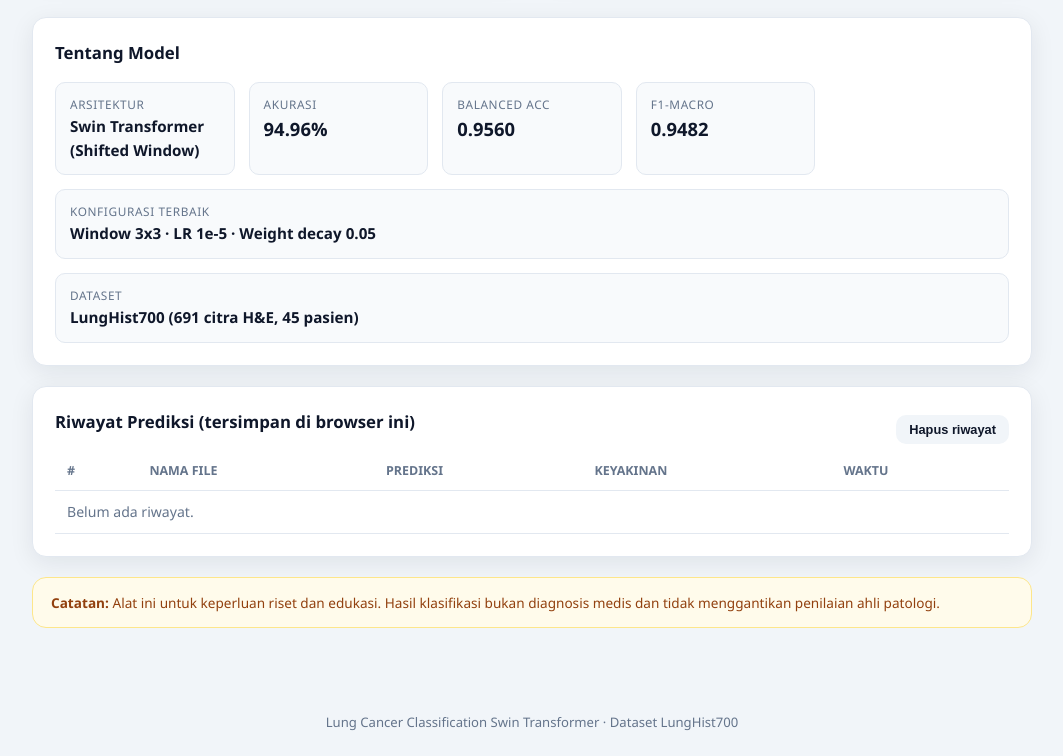
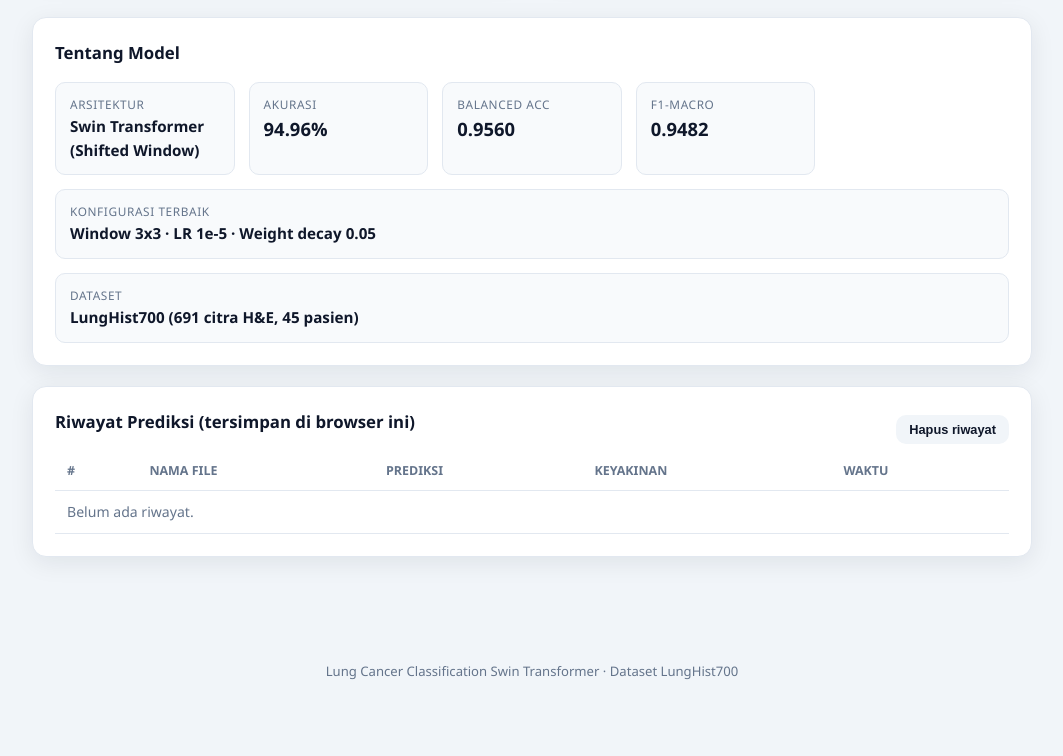
Before and after one commit to bagirshahab/klasifikasi-kanker-paru-paru, a plain HTML site: page frontend/index.html in a window 1280 px wide. Shown: the part 682-1438 px from the top of the page, without its empty margins (108-1171 px from the left). After the commit the page ends 1387 px from the top, so only its background shows below. Drawn offline with Linux system fonts and the light colour scheme; no server answers.

Commit message:
Remove disclaimer note from page

```diff
--- a/frontend/index.html
+++ b/frontend/index.html
@@ -113,11 +113,6 @@
       </div>
     </section>
 
-    <section class="disclaimer">
-      <strong>Catatan:</strong> Alat ini untuk keperluan riset dan edukasi.
-      Hasil klasifikasi bukan diagnosis medis dan tidak menggantikan penilaian
-      ahli patologi.
-    </section>
   </main>
 
   <footer class="footer">
--- a/frontend/style.css
+++ b/frontend/style.css
@@ -187,11 +187,6 @@ body {
 
 .muted { color: var(--muted); }
 
-.disclaimer {
-  background: #fffbeb; border: 1px solid #fde68a; color: #92400e;
-  border-radius: var(--radius); padding: 14px 18px; font-size: 0.85rem;
-}
-
 .footer { text-align: center; color: var(--muted); font-size: 0.82rem; padding: 24px; }
 
 /* Privasi + progres unduh model */
```
